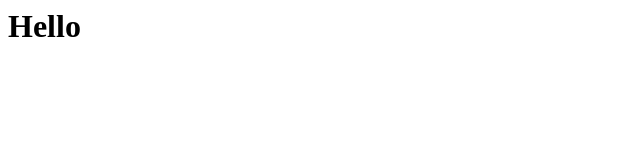
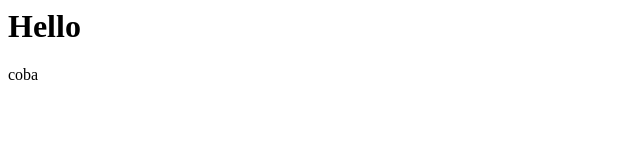
Before and after one commit to tasyaprajna/walletapp2, a plain HTML site: page git_test/index.html in a window 1280 px wide. Shown: the full height of the page, 0-640 px from the left. Drawn offline with Linux system fonts and the light colour scheme.

Commit message:
tmbah isi html feature register

```diff
--- a/git_test/index.html
+++ b/git_test/index.html
@@ -1,5 +1,6 @@
 <head>
 	<body>
 		<h1>Hello</h1>
+		<p>coba</p>
 	</body>
 </head>
```
